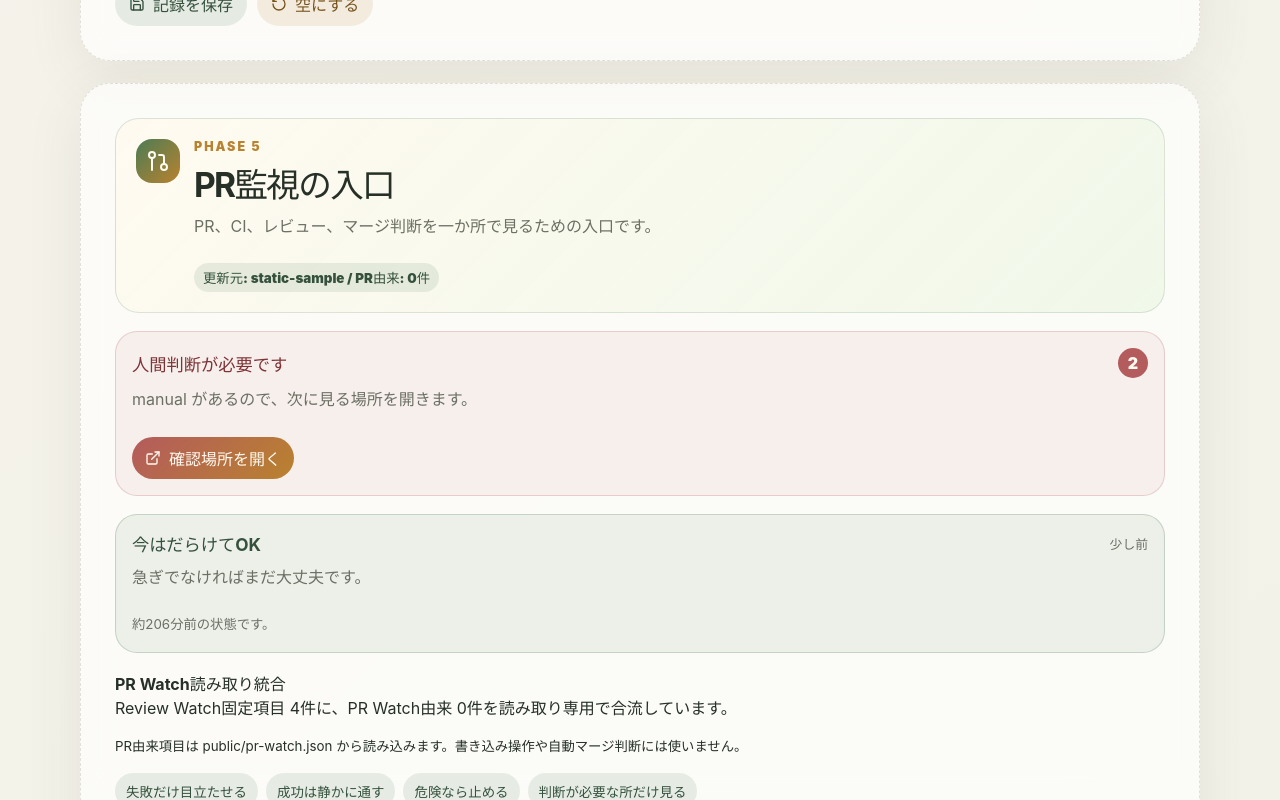
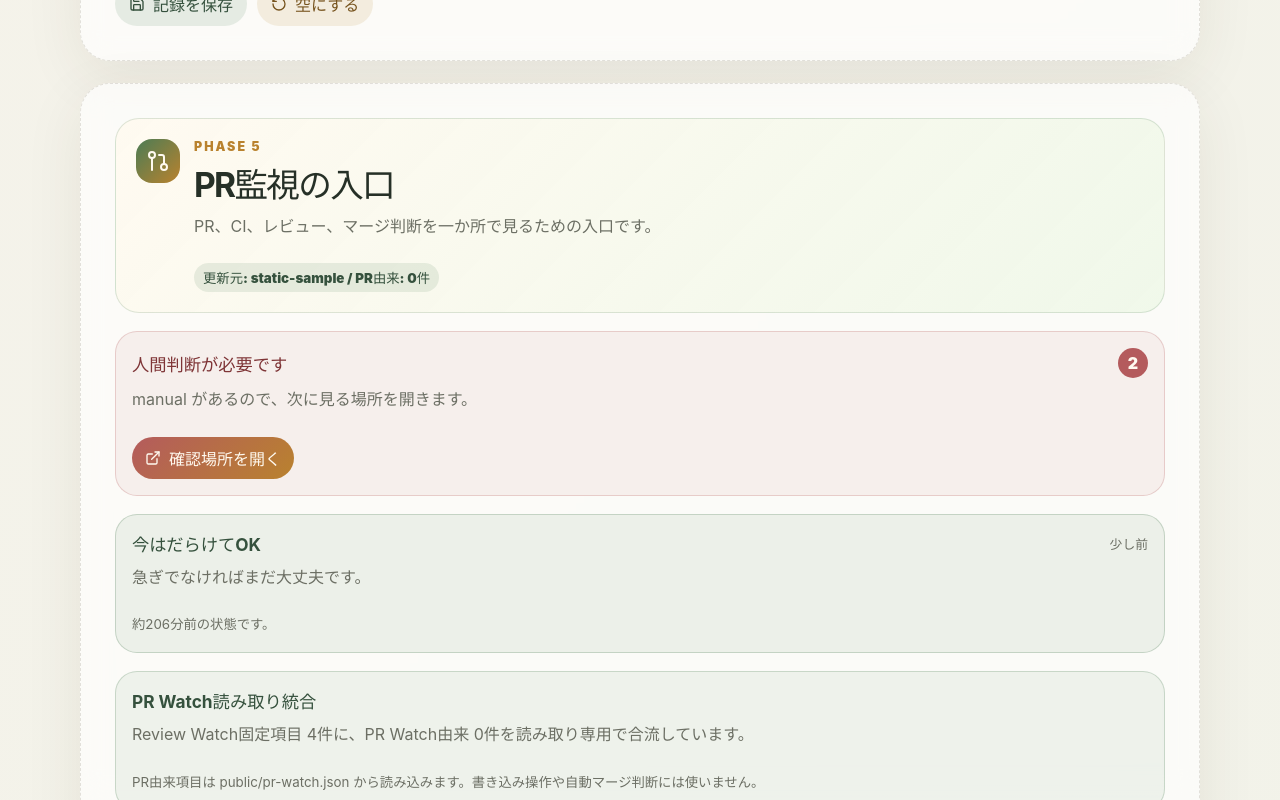
Before and after one commit to sunpotflower4460-cpu/darake-dev-app-AI, a React (Vite) app: page / in a window 1280 px wide. Shown: the part 11200-12000 px from the top of the page. Built offline with nearby package versions, Linux system fonts and the light colour scheme.

Commit message:
feat: style Review Watch PR integration notice

```diff
--- a/src/reviewWatch.css
+++ b/src/reviewWatch.css
@@ -36,7 +36,9 @@
 .reviewFreshnessBox small,
 .reviewLane p,
 .reviewLaneItems small,
-.reviewAlertBox p {
+.reviewAlertBox p,
+.reviewPrBridgeNotice p,
+.reviewPrBridgeNotice small {
   color: var(--muted);
   line-height: 1.65;
 }
@@ -96,13 +98,24 @@
   text-decoration: none;
 }
 
-.reviewFreshnessBox {
+.reviewFreshnessBox,
+.reviewPrBridgeNotice {
   display: grid;
   gap: 8px;
   padding: 16px;
   border: 1px solid var(--line);
   border-radius: 22px;
   background: rgba(255, 250, 240, 0.82);
+}
+
+.reviewPrBridgeNotice {
+  border-color: rgba(76, 124, 85, 0.24);
+  background: rgba(76, 124, 85, 0.08);
+}
+
+.reviewPrBridgeNotice strong {
+  color: #35513d;
+  font-size: 1.08rem;
 }
 
 .reviewFreshnessBox > div {
```
